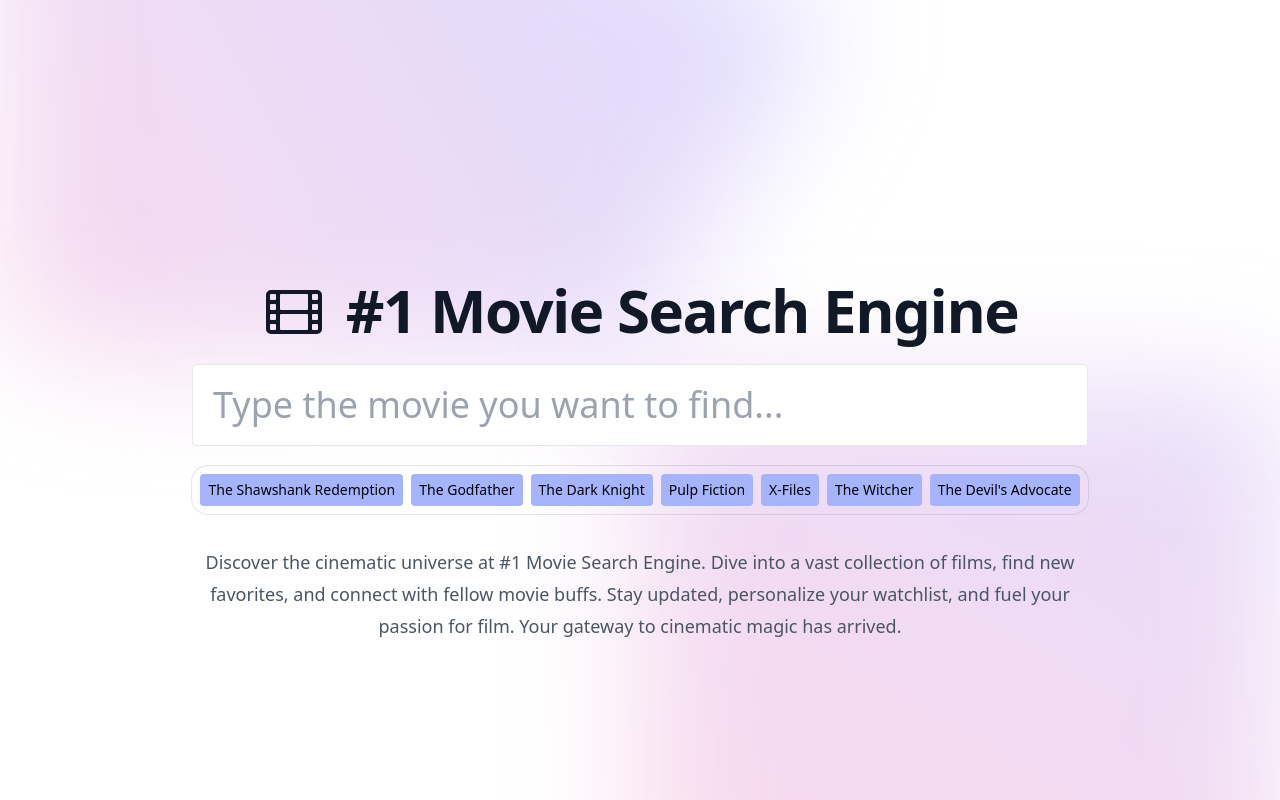
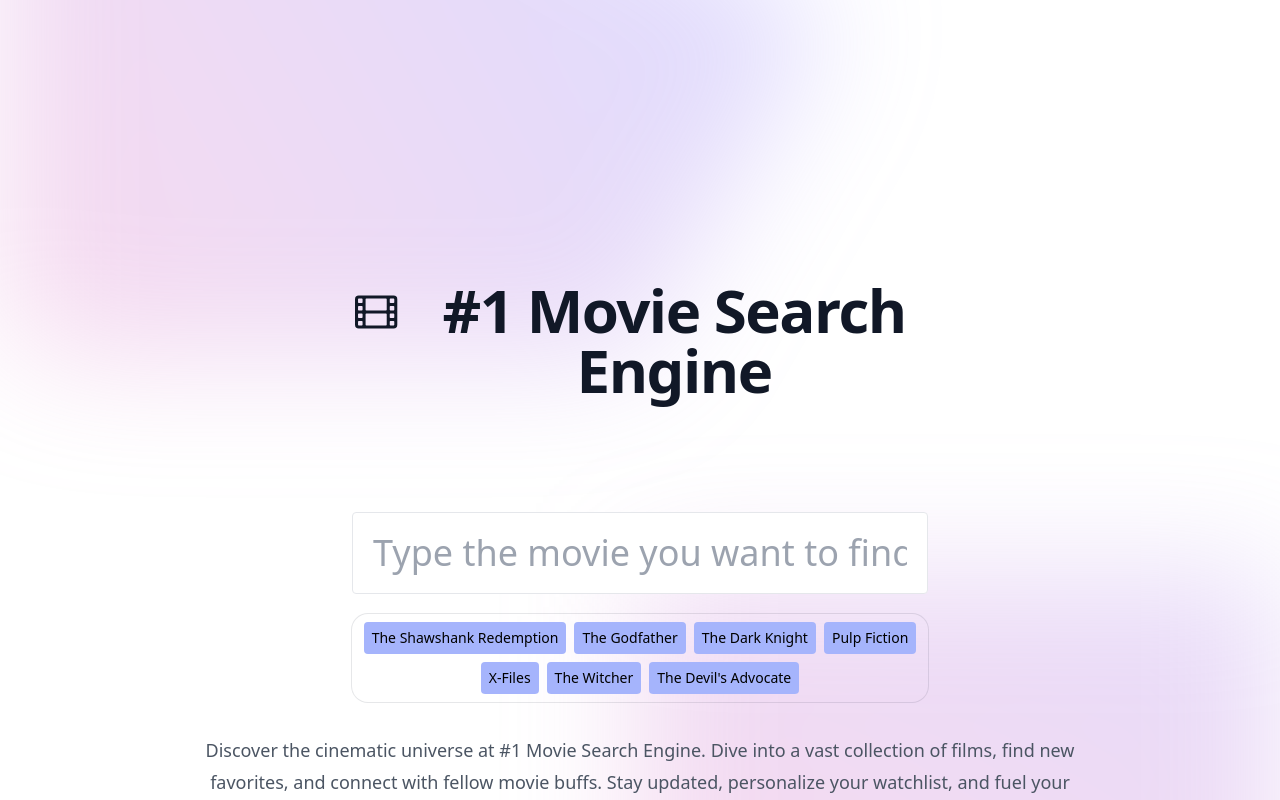
Before and after one commit to ielmar/tmdb-movie-search-app-ts, a Next.js app: page / in a window 1280 px wide. Shown: the top 800 px of the page. Built offline with nearby package versions, Linux system fonts and the light colour scheme.

Commit message:
refactoring

```diff
--- a/components/Search.tsx
+++ b/components/Search.tsx
@@ -11,12 +11,16 @@ const sampleMovieNames = [
   "The Devil's Advocate",
 ];
 
-const Search = () => {
-  const [searchTerm, setSearchTerm] = useState<string>('');
-
+const Search = ({
+  setSearchTerm,
+  searchTerm,
+}: {
+  setSearchTerm: (searchTerm: string) => void;
+  searchTerm: string;
+}) => {
   return (
-    <div className="sm:mb-8 sm:flex sm:justify-center flex-col">
-      <div className="flex mb-5 justify-center">
+    <div className="sm:mb-8 flex justify-center flex-col px-40">
+      <div className="flex mb-28 justify-center">
         <FilmIcon className="h-16 w-16 text-gray-900 mr-5" />
         <h1 className="text-4xl font-bold tracking-tight text-gray-900 sm:text-6xl">
           #1 Movie Search Engine
@@ -26,6 +30,7 @@ const Search = () => {
         <input
           type="text"
           placeholder={searchTerm || 'Type the movie you want to find...'}
+          onChange={(e) => setSearchTerm(e.target.value)}
           className="rounded px-5 py-5 text-4xl w-full border outline-none placeholder-gray-400 text-gray-900 focus:ring-1 focus:ring-offset-1 focus:ring-gray-900/20 focus:ring-offset-gray-900/10"
         />
       </div>
```
